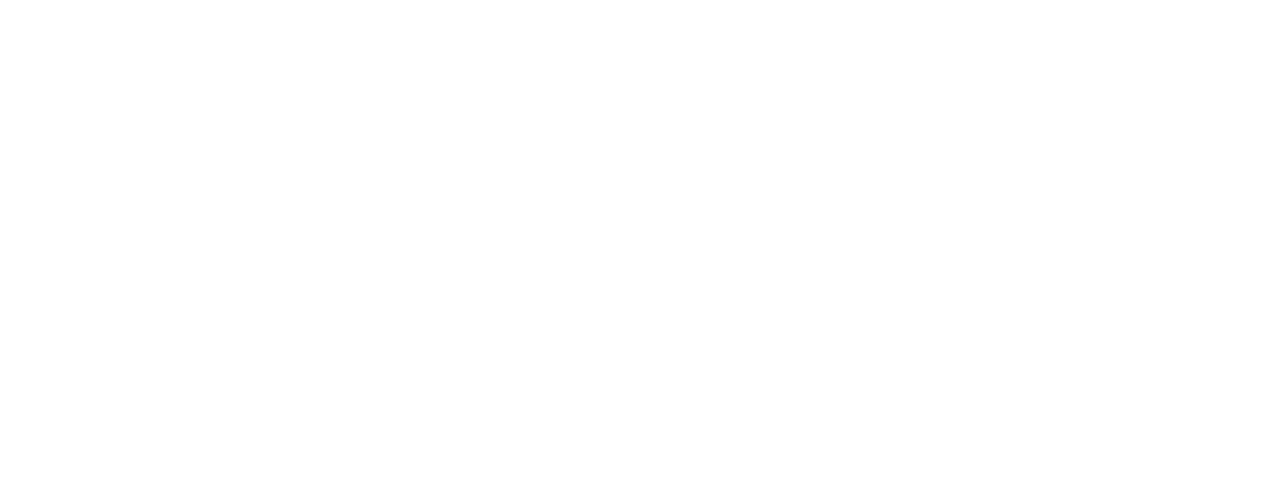
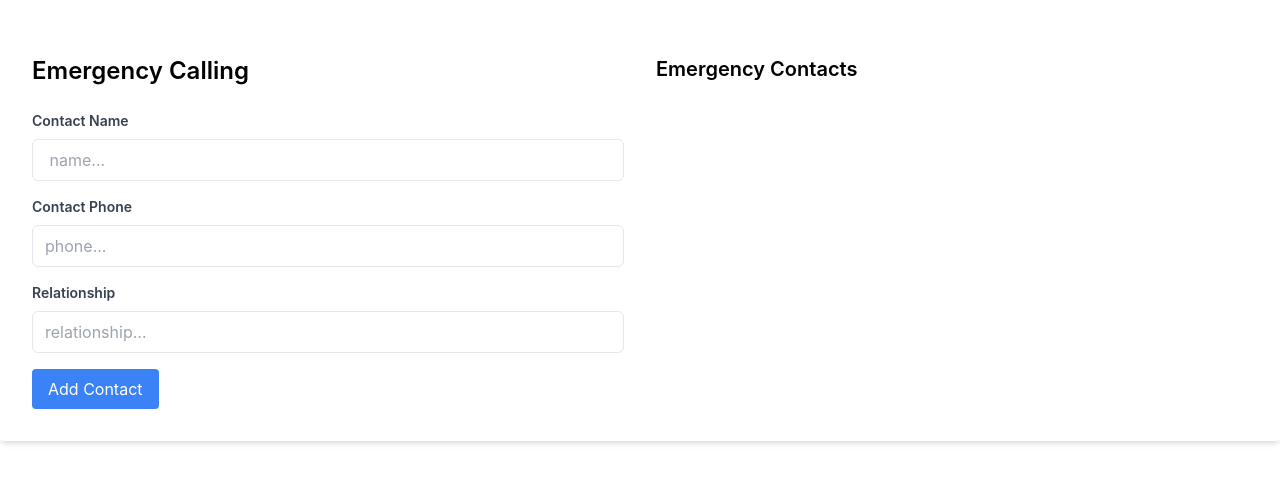
Before and after one commit to Hackdata2024/40-ee, a React (Create React App) app in the folder client/: page /emergency-calling in a window 1280 px wide. Before the commit this address had no page. Shown: the part 168-650 px from the top of the page. Built offline with nearby package versions, Linux system fonts and the light colour scheme.

Commit message:
Added Emergency calling and medication alert

```diff
--- a/client/src/App.js
+++ b/client/src/App.js
@@ -6,6 +6,7 @@
 // import Register from './components/Register';
 import TaskReminders from "./components/TaskReminders/TaskReminders";
 import MedicationAlerts from "./components/MedicationAlerts/MedicationAlerts";
+import EmergencyCalling from "./components/EmergencyCalling/EmergencyCalling";
 import { ThemeProvider } from "./components/Dashboard/ThemeContext";
 
 function App() {
@@ -26,10 +27,8 @@
         <Route path="/task-reminders" element={<TaskReminders />} />
 
         <Route path="/medication-alerts" element={<MedicationAlerts />} />
-        {/*
-        <Route path="/emergency-calling" component={EmergencyCalling} />
-        <Route path="/positive-news-feed" component={PositiveNewsFeed} />
-        <Route path="/user-profile" component={UserProfile} /> */}
+
+        <Route path="/emergency-calling" element={<EmergencyCalling />} />
       </Routes>
     </Router>
   );
--- a/client/src/components/EmergencyCalling/EmergencyCalling.js
+++ b/client/src/components/EmergencyCalling/EmergencyCalling.js
@@ -1,46 +1,126 @@
-// client/src/components/EmergencyCalling/EmergencyCalling.js
-import React, { useState } from 'react';
+import React, { useState } from "react";
 
 const EmergencyCalling = () => {
-    const [emergencyMessage, setEmergencyMessage] = useState('');
+  const [emergencyContact, setEmergencyContact] = useState({
+    name: "",
+    phone: "",
+    relationship: "",
+  });
+  const [emergencyContacts, setEmergencyContacts] = useState([]);
 
-    const handleCallEmergency = () => {
-        // Add your logic to call emergency services or notify contacts
-        console.log('Emergency call initiated with message:', emergencyMessage);
-        // Reset the message after calling
-        setEmergencyMessage('');
+  const handleInputChange = (e) => {
+    setEmergencyContact({
+      ...emergencyContact,
+      [e.target.name]: e.target.value,
+    });
+  };
+
+  const handleAddContact = () => {
+    setEmergencyContacts([...emergencyContacts, emergencyContact]);
+    setEmergencyContact({ name: "", phone: "", relationship: "" });
+  };
+
+  const handleCallContact = (phone) => {
+    // Implement your call functionality here
+    console.log(`Calling ${phone}...`);
   };
 
   return (
     <div className="min-h-screen flex items-center justify-center">
-            <div className="bg-white p-8 rounded shadow-md w-96">
+      <div className="bg-white p-8 rounded shadow-md w-full flex">
+        <div className="w-1/2 mr-4">
           <h2 className="text-2xl font-semibold mb-6">Emergency Calling</h2>
           <form>
             <div className="mb-4">
-                        <label htmlFor="emergencyMessage" className="block text-gray-700 text-sm font-semibold mb-2">
-                            Emergency Message
+              <label
+                htmlFor="name"
+                className="block text-gray-700 text-sm font-semibold mb-2"
+              >
+                Contact Name
               </label>
-                        <textarea
-                            id="emergencyMessage"
-                            name="emergencyMessage"
-                            value={emergencyMessage}
-                            onChange={(e) => setEmergencyMessage(e.target.value)}
-                            rows="4"
+              <input
+                id="name"
+                name="name"
+                value={emergencyContact.name}
+                onChange={handleInputChange}
                 className="w-full border rounded-md py-2 px-3 focus:outline-none focus:ring focus:border-blue-300"
-                            placeholder="Type your emergency message..."
+                placeholder=" name..."
                 required
               />
             </div>
-                    <div className="flex items-center">
+            <div className="mb-4">
+              <label
+                htmlFor="phone"
+                className="block text-gray-700 text-sm font-semibold mb-2"
+              >
+                Contact Phone
+              </label>
+              <input
+                id="phone"
+                name="phone"
+                value={emergencyContact.phone}
+                onChange={handleInputChange}
+                className="w-full border rounded-md py-2 px-3 focus:outline-none focus:ring focus:border-blue-300"
+                placeholder="phone..."
+                required
+              />
+            </div>
+            <div className="mb-4">
+              <label
+                htmlFor="relationship"
+                className="block text-gray-700 text-sm font-semibold mb-2"
+              >
+                Relationship
+              </label>
+              <input
+                id="relationship"
+                name="relationship"
+                value={emergencyContact.relationship}
+                onChange={handleInputChange}
+                className="w-full border rounded-md py-2 px-3 focus:outline-none focus:ring focus:border-blue-300"
+                placeholder="relationship..."
+              />
+            </div>
+            <div className="flex items-center space-x-4">
               <button
                 type="button"
-                            onClick={handleCallEmergency}
-                            className="bg-red-500 text-white py-2 px-4 rounded focus:outline-none hover:bg-red-600"
+                onClick={handleAddContact}
+                className="bg-blue-500 text-white py-2 px-4 rounded focus:outline-none hover:bg-blue-600"
               >
-                            Call Emergency
+                Add Contact
               </button>
             </div>
           </form>
+        </div>
+        <div className="w-1/2 ml-4">
+          <h3 className="text-xl font-semibold mb-4">Emergency Contacts</h3>
+          <div className="max-h-64 overflow-auto">
+            {emergencyContacts.map((contact, index) => (
+              <div
+                key={index}
+                className="mb-2 p-4 border rounded-md flex justify-between items-center"
+              >
+                <div>
+                  <p>
+                    <strong>Name:</strong> {contact.name}
+                  </p>
+                  <p>
+                    <strong>Phone:</strong> {contact.phone}
+                  </p>
+                  <p>
+                    <strong>Relationship:</strong> {contact.relationship}
+                  </p>
+                </div>
+                <button
+                  onClick={() => handleCallContact(contact.phone)}
+                  className="bg-blue-500 text-white py-2 px-4 rounded focus:outline-none hover:bg-blue-600"
+                >
+                  Call
+                </button>
+              </div>
+            ))}
+          </div>
+        </div>
       </div>
     </div>
   );
--- a/client/src/components/MedicationAlerts/MedicationAlerts.js
+++ b/client/src/components/MedicationAlerts/MedicationAlerts.js
@@ -44,6 +44,7 @@
     dosage: "",
     endDate: "",
     intakeTimes: [],
+    daysOfWeek: [],
   });
   const [newTime, setNewTime] = useState("");
 
@@ -61,7 +62,13 @@
       intakeTimes: [...newMedication.intakeTimes, newTime],
     });
     setShowAddModal(false);
-    setNewMedication({ name: "", dosage: "", endDate: "", intakeTimes: [] });
+    setNewMedication({
+      name: "",
+      dosage: "",
+      endDate: "",
+      intakeTimes: [],
+      daysOfWeek: [],
+    });
   };
 
   const handleAddTime = () => {
@@ -73,6 +80,21 @@
       setNewTime("");
     } else {
       alert("Please enter a valid time in the format HH:MM.");
+    }
+  };
+
+  const handleDayOfWeekChange = (e, day) => {
+    const { checked } = e.target;
+    if (checked) {
+      setNewMedication({
+        ...newMedication,
+        daysOfWeek: [...newMedication.daysOfWeek, day],
+      });
+    } else {
+      setNewMedication({
+        ...newMedication,
+        daysOfWeek: newMedication.daysOfWeek.filter((d) => d !== day),
+      });
     }
   };
 
@@ -197,6 +219,37 @@
                 ))}
               </div>
             </div>
+            <div className="mb-4">
+              <label className="block text-gray-700 text-sm font-bold mb-2">
+                Days of the Week
+              </label>
+              <div className="flex flex-wrap">
+                {[
+                  "Sunday",
+                  "Monday",
+                  "Tuesday",
+                  "Wednesday",
+                  "Thursday",
+                  "Friday",
+                  "Saturday",
+                ].map((day) => (
+                  <label
+                    key={day}
+                    className="inline-flex items-center mr-4 mb-2"
+                  >
+                    <input
+                      type="checkbox"
+                      name="daysOfWeek"
+                      value={day}
+                      checked={newMedication.daysOfWeek.includes(day)}
+                      onChange={(e) => handleDayOfWeekChange(e, day)}
+                      className="form-checkbox h-5 w-5 text-blue-500"
+                    />
+                    <span className="ml-2 text-gray-700">{day}</span>
+                  </label>
+                ))}
+              </div>
+            </div>
             <button
               onClick={handleAddMedication}
               className="bg-blue-500 hover:bg-blue-700 text-white font-bold py-2 px-4 rounded transition-colors mt-4"
@@ -222,6 +275,9 @@
               <p className="text-gray-600">
                 Intake Times: {medication.intakeTimes.join(", ")}
               </p>
+              <p className="text-gray-600">
+                Days of the Week: {medication.daysOfWeek.join(", ")}
+              </p>
             </div>
           </div>
         ))}
```
Lines whose indentation alone changed are shown as unchanged.
